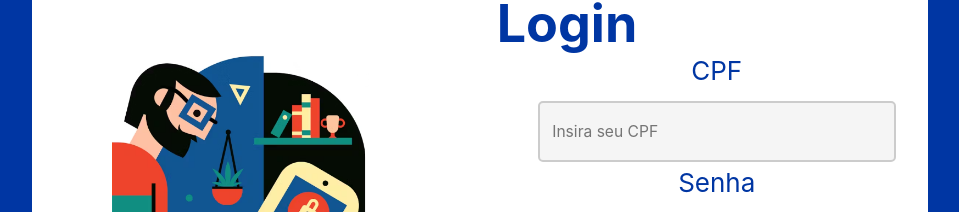
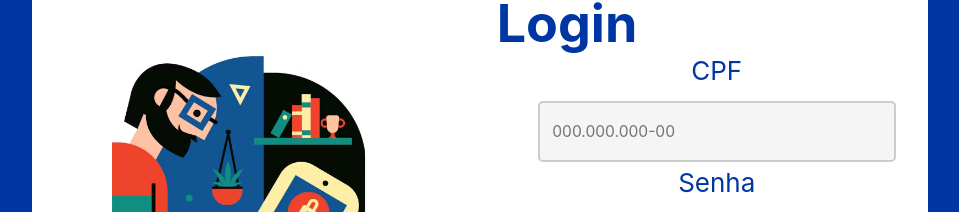
Before and after one commit to Code-Nine-FTC/API-2024.1, a React (Create React App) app in the folder src/Frontend/: page /login in a window 1280 px wide. Shown: the part 228-440 px from the top of the page, without its empty margins (160-1119 px from the left). Built offline with nearby package versions, Linux system fonts and the light colour scheme.

Commit message:
fix: correção no placeholder da label cpf
corrigi o placeholder da label cpf

```diff
--- a/src/Frontend/src/component/loginadm/formAdm.tsx
+++ b/src/Frontend/src/component/loginadm/formAdm.tsx
@@ -10,7 +10,7 @@ function LoginAdmForm() {
         <div className={styles.Labels}>
           <h1>Faça o seu Login</h1>
           <label htmlFor="label1">CPF</label>
-          <input type="text" id={styles.label1} placeholder="Insira seu CPF" />
+          <input type="text" id={styles.label1} placeholder="000.000.000-00" />
           <label htmlFor="label2">Senha</label>
           <input type="text" id={styles.label2} placeholder="Insira sua senha" />
           <button type="submit" className={styles.EntrarButton}>Entrar</button>
```
